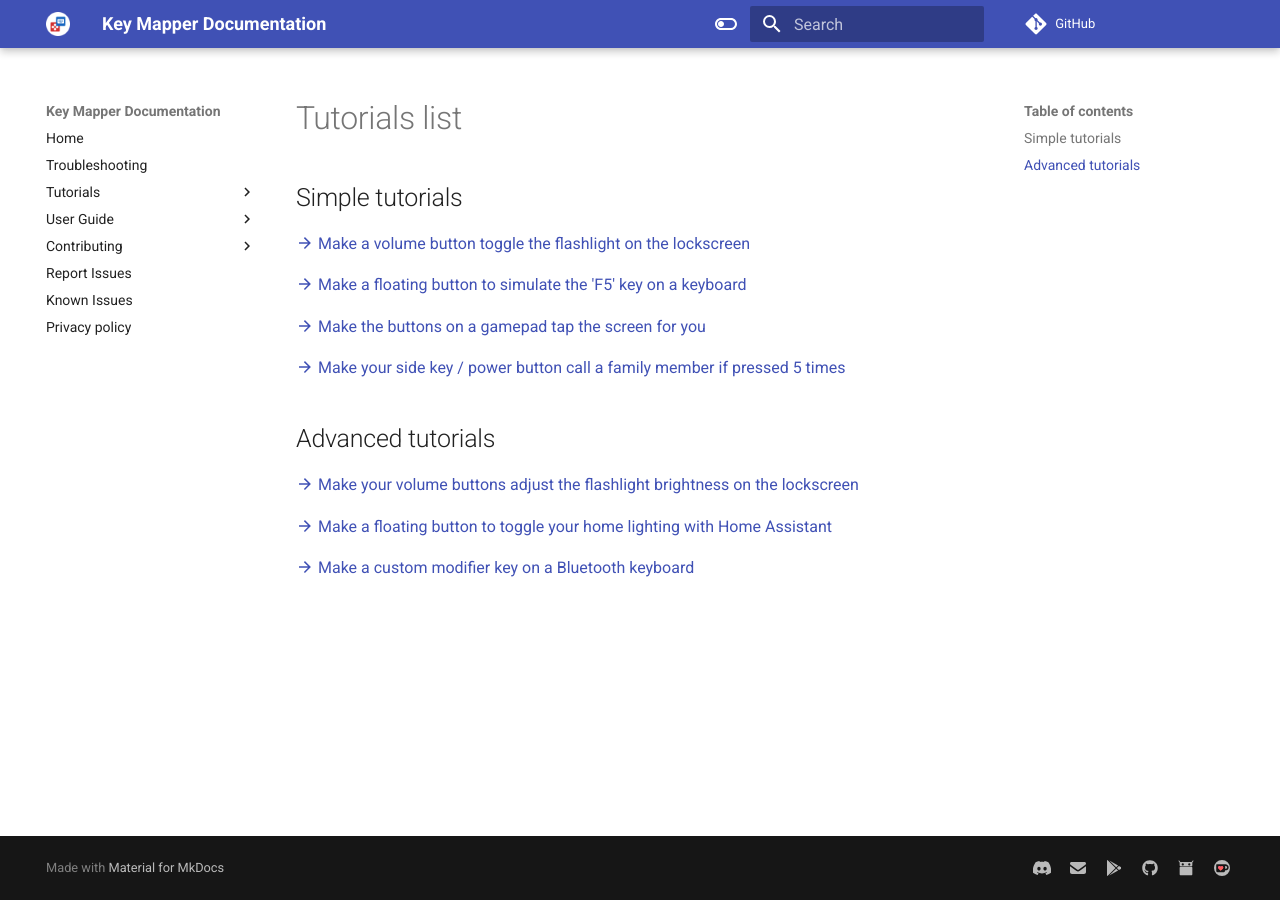
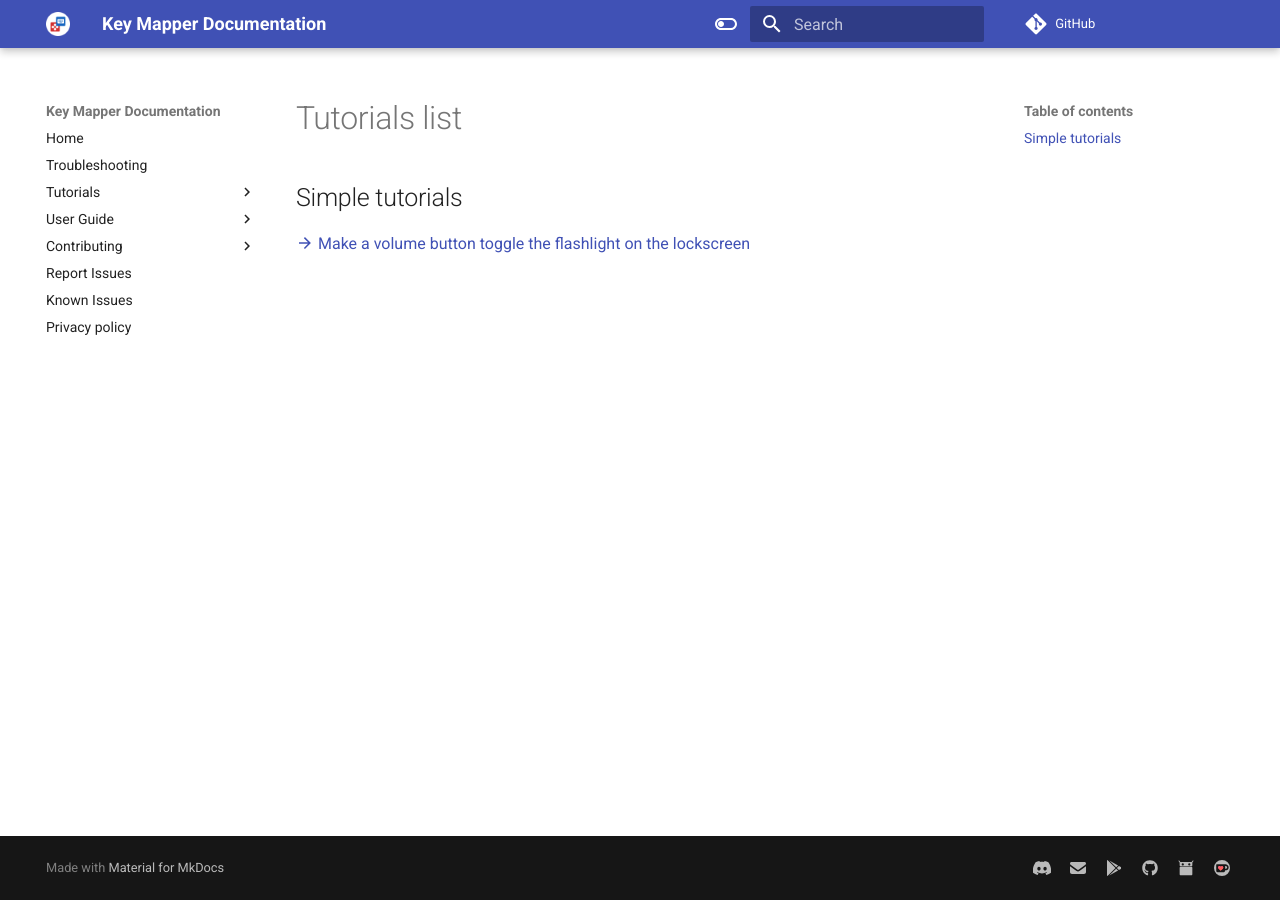
Before and after one commit to keymapperorg/KeyMapperDocs, an MkDocs documentation site: the page built from docs/includes/tutorials-list.md, in a window 1280 px wide. Built offline with MkDocs 1.6.1 and Material for MkDocs 9.7.7, drawn with Linux system fonts in a browser that asks for light colours; comment, search, counter and statistics services are not loaded.

Commit message:
Comment out links to non-existent tutorials

```diff
--- a/docs/includes/tutorials-list.md
+++ b/docs/includes/tutorials-list.md
@@ -1,15 +1,15 @@
 ## Simple tutorials
 [:material-arrow-right: Make a volume button toggle the flashlight on the lockscreen](tutorials/simple-volume.md)
 
-[:material-arrow-right: Make a floating button to simulate the 'F5' key on a keyboard]()
+<!-- [:material-arrow-right: Make a floating button to simulate the 'F5' key on a keyboard]() -->
 
-[:material-arrow-right: Make the buttons on a gamepad tap the screen for you]()
+<!-- [:material-arrow-right: Make the buttons on a gamepad tap the screen for you]() -->
 
-[:material-arrow-right: Make your side key / power button call a family member if pressed 5 times]()
+<!-- [:material-arrow-right: Make your side key / power button call a family member if pressed 5 times]() -->
 
-## Advanced tutorials
-[:material-arrow-right: Make your volume buttons adjust the flashlight brightness on the lockscreen]()
+<!-- ## Advanced tutorials -->
+<!-- [:material-arrow-right: Make your volume buttons adjust the flashlight brightness on the lockscreen]() -->
 
-[:material-arrow-right: Make a floating button to toggle your home lighting with Home Assistant]()
+<!-- [:material-arrow-right: Make a floating button to toggle your home lighting with Home Assistant]() -->
 
-[:material-arrow-right: Make a custom modifier key on a Bluetooth keyboard]()
+<!-- [:material-arrow-right: Make a custom modifier key on a Bluetooth keyboard]() -->
```
